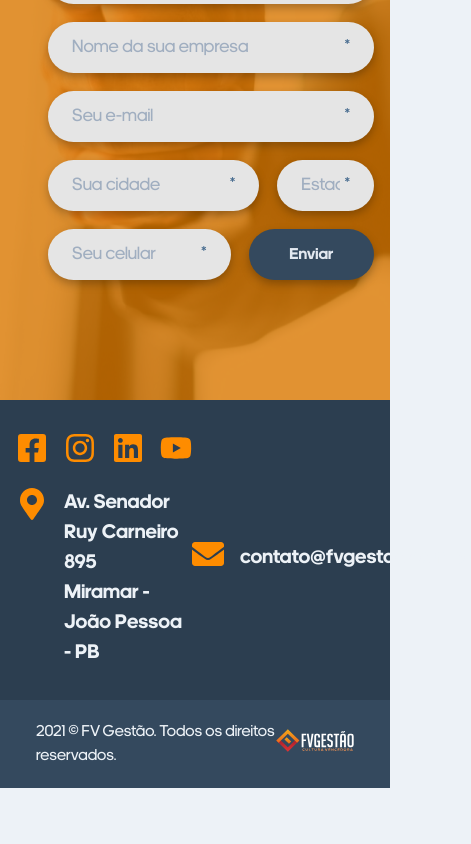
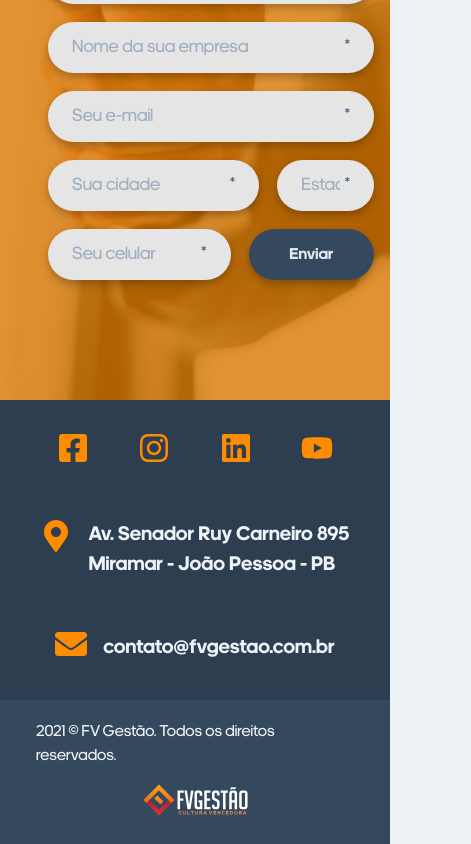
Before and after one commit to carlos3duardo/site-fvgestao, a Next.js app: page / in a window 390 px wide. Shown: the part 5622-6466 px from the top of the page, 471 px wide, since content can reach past the window. Before the commit the page ends 6410 px from the top, so only its background shows below. Built offline with nearby package versions, Linux system fonts and the light colour scheme.

Commit message:
Adicionando responsividade ao rodapé

```diff
--- a/src/components/Layout/Footer/index.tsx
+++ b/src/components/Layout/Footer/index.tsx
@@ -20,12 +20,16 @@ export default function Footer(): JSX.Element {
     >
       <Container>
         <Flex
-          direction="row"
+          direction={{ base: 'column', md: 'row' }}
           justifyContent="space-between"
           alignItems="center"
         >
           <chakra.div>
-            <HStack spacing="1rem">
+            <HStack
+              spacing="1rem"
+              justifyContent={{ base: 'space-around', md: 'flex-start' }}
+              margin={{ base: '0 0 3rem 0', md: '0' }}
+            >
               <chakra.a
                 href="https://www.facebook.com/fvgestao"
                 target="_blank"
@@ -74,7 +78,7 @@ export default function Footer(): JSX.Element {
               </Text>
             </Flex>
           </chakra.div>
-          <chakra.div>
+          <chakra.div margin={{ base: '2rem 0 0 0', md: '0' }}>
             <Flex mt="1rem" alignItems="center">
               <chakra.figure>
                 <Icon as={FaEnvelope} w={8} h={8} color="orange.500" />
@@ -93,11 +97,13 @@ export default function Footer(): JSX.Element {
       >
         <Container>
           <Flex
-            direction="row"
+            direction={{ base: 'column', md: 'row' }}
             justifyContent="space-between"
             alignItems="center"
           >
-            <Text>2021 &copy; FV Gestão. Todos os direitos reservados.</Text>
+            <Text marginBottom={{ base: '1rem', md: '0' }}>
+              2021 &copy; FV Gestão. Todos os direitos reservados.
+            </Text>
             <chakra.figure>
               <Image
                 src="/img/fvgestao-logo-footer.svg"
```
